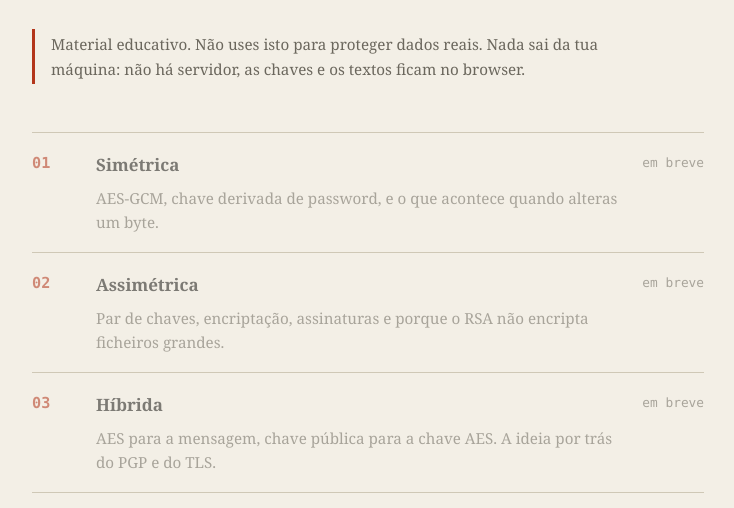
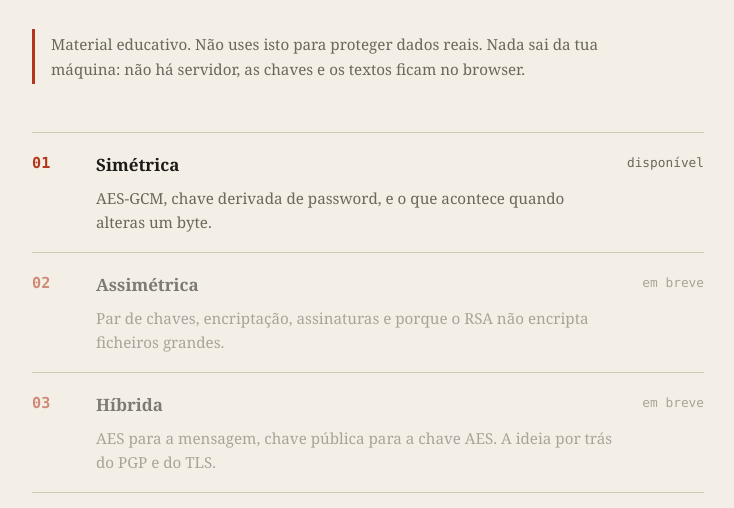
Before and after one commit to JPFerraZzz/criptografia-na-pratica, a plain HTML site: page index.html in a window 1280 px wide. Shown: the part 275-783 px from the top of the page, without its empty margins (272-1006 px from the left). Drawn offline with Linux system fonts and the light colour scheme.

Commit message:
Ligar a fase 1 no menu da página inicial

```diff
--- a/index.html
+++ b/index.html
@@ -79,12 +79,12 @@
 
   <ol>
     <li>
-      <span class="off">
+      <a href="fase-1-simetrica/">
         <span class="n">01</span>
         <span class="t">Simétrica</span>
-        <span class="s">em breve</span>
+        <span class="s">disponível</span>
         <span class="d">AES-GCM, chave derivada de password, e o que acontece quando alteras um byte.</span>
-      </span>
+      </a>
     </li>
     <li>
       <span class="off">
```
